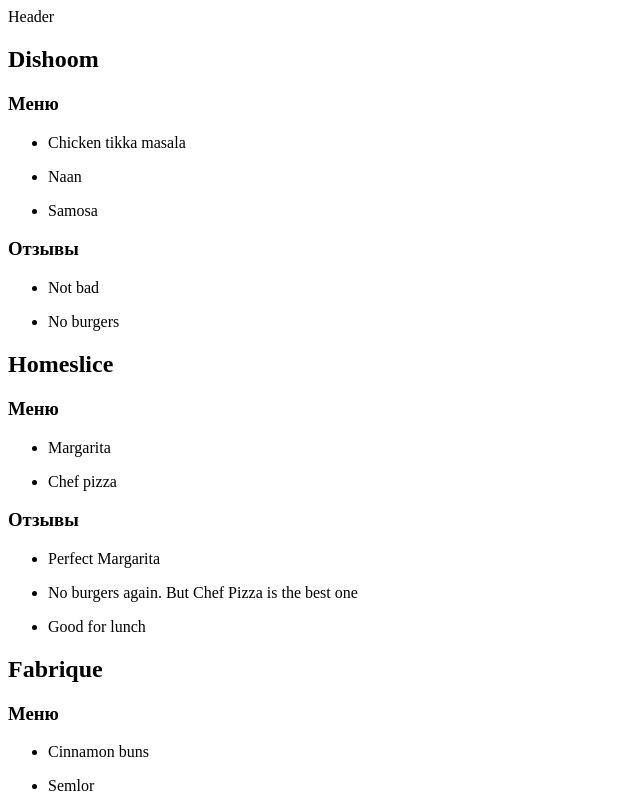
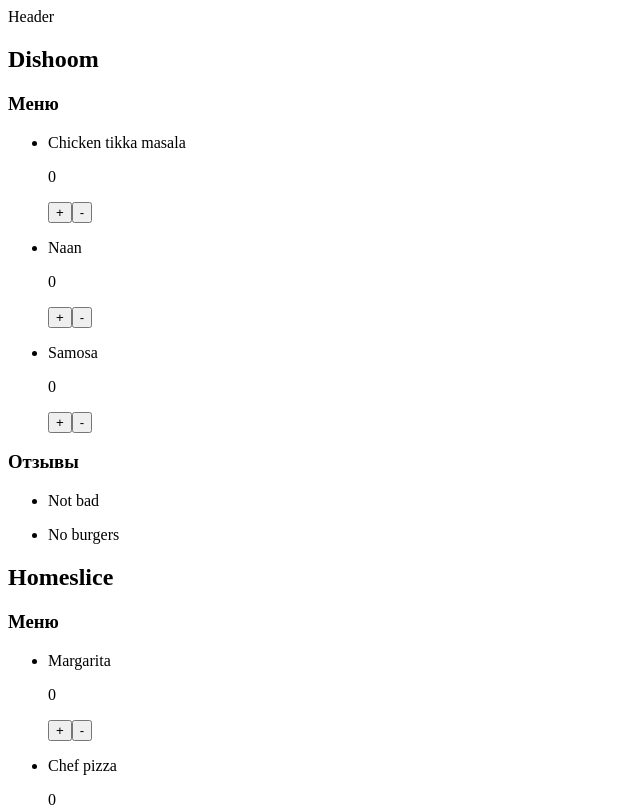
Before and after one commit to lomovaaa/react-20240513, a React (Vite) app: page / in a window 1280 px wide. Shown: the top 807 px of the page, without its empty margins (0-640 px from the left). Built offline with nearby package versions, Linux system fonts and the light colour scheme.

Commit message:
feat: add counter

```diff
--- /dev/null
+++ b/src/components/counter/component.tsx
@@ -0,0 +1,32 @@
+import { FC, useState } from "react";
+
+const MIN = 0;
+const MAX = 5;
+
+export const Counter: FC = () => {
+  const [counter, setCounter] = useState(MIN);
+
+  const increment = () => {
+    if (counter < MAX) {
+      setCounter(counter + 1);
+    }
+  };
+
+  const decrement = () => {
+    if (counter > MIN) {
+      setCounter(counter - 1);
+    }
+  };
+
+  return (
+    <div>
+      <p>{counter}</p>
+      <button type="button" onClick={increment}>
+        +
+      </button>
+      <button type="button" onClick={decrement}>
+        -
+      </button>
+    </div>
+  );
+};
--- a/src/components/dish/component.tsx
+++ b/src/components/dish/component.tsx
@@ -1,4 +1,10 @@
 import { FC } from "react";
 import { RestaurantDish } from "../../types";
+import { Counter } from "../counter/component";
 
-export const Dish: FC<RestaurantDish> = ({ name }) => <p>{name}</p>;
+export const Dish: FC<RestaurantDish> = ({ name }) => (
+  <div>
+    <p>{name}</p>
+    <Counter />
+  </div>
+);
```
